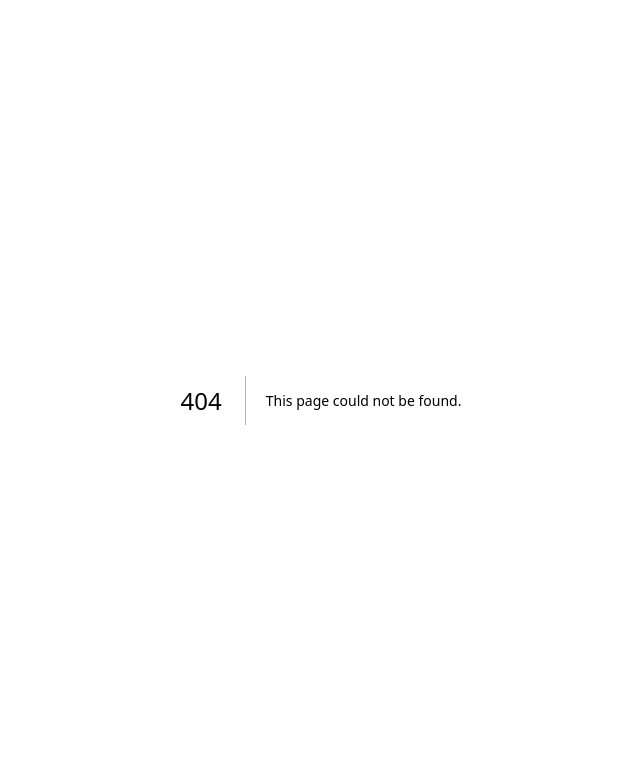
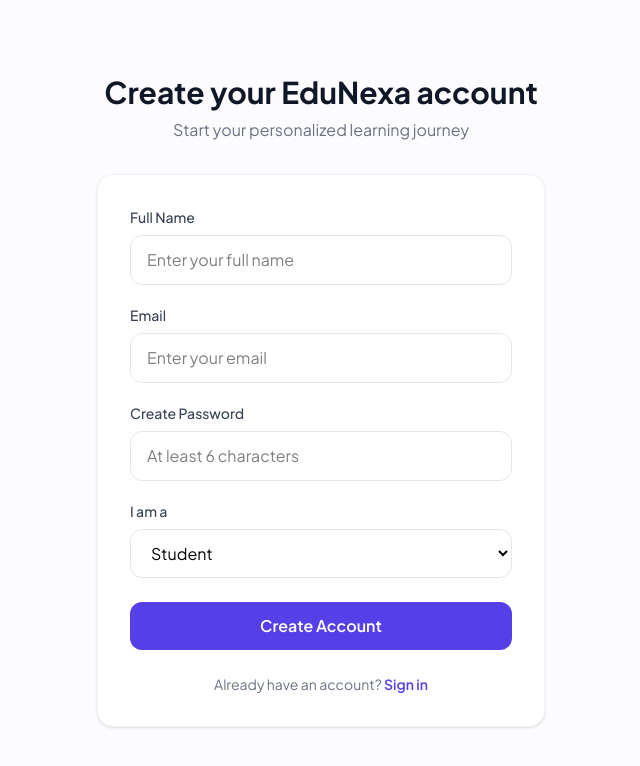
Before and after one commit to ujjwalgupta-01/EduNexa, a Next.js app in the folder edunexa/: page /create-account in a window 1280 px wide. Before the commit this address had no page. Shown: the top 766 px of the page, without its empty margins (319-959 px from the left). Built offline with nearby package versions, Linux system fonts and the light colour scheme.

Commit message:
add create-account page

```diff
--- /dev/null
+++ b/edunexa/app/api/auth/register/route.js
@@ -0,0 +1,74 @@
+import { Prisma } from "@/lib/prisma";
+import bcrypt from "bcryptjs";
+
+export async function POST(request) {
+  try {
+    const body = await request.json();
+
+    const { name, email, password, role } = body;
+
+    // Basic validation
+    if (!name || !email || !password) {
+      return Response.json(
+        { error: "All fields are required" },
+        { status: 400 }
+      );
+    }
+
+    if (password.length < 6) {
+      return Response.json(
+        { error: "Password must be at least 6 characters" },
+        { status: 400 }
+      );
+    }
+
+    const normalizedEmail = email.toLowerCase().trim();
+
+    // Check existing user
+    const existingUser = await prisma.user.findUnique({
+      where: {
+        email: normalizedEmail,
+      },
+    });
+
+    if (existingUser) {
+      return Response.json(
+        { error: "An account with this email already exists" },
+        { status: 409 }
+      );
+    }
+
+    // Hash password
+    const hashedPassword = await bcrypt.hash(password, 12);
+
+    // Create user
+    const user = await prisma.user.create({
+      data: {
+        name,
+        email: normalizedEmail,
+        password: hashedPassword,
+        role: role || "STUDENT",
+      },
+    });
+
+    return Response.json(
+      {
+        message: "Account created successfully",
+        user: {
+          id: user.id,
+          name: user.name,
+          email: user.email,
+          role: user.role,
+        },
+      },
+      { status: 201 }
+    );
+  } catch (error) {
+    console.error("REGISTER ERROR:", error);
+
+    return Response.json(
+      { error: "Something went wrong while creating the account" },
+      { status: 500 }
+    );
+  }
+}
--- a/edunexa/app/components/auth/LoginForm.js
+++ b/edunexa/app/components/auth/LoginForm.js
@@ -219,10 +219,10 @@
         Don't have an account?{" "}
 
         <Link
-          href={`/register?role=${role}`}
+          href={`/create-account?role=${role}`}
           className="font-bold text-indigo-600 hover:text-indigo-700"
         >
-          Create an account
+         Create an Account
         </Link>
 
       </p>
--- /dev/null
+++ b/edunexa/app/create-account/page.js
@@ -0,0 +1,179 @@
+"use client";
+
+import { useState } from "react";
+import { useRouter } from "next/navigation";
+import Link from "next/link";
+
+export default function CreateAccountPage() {
+  const router = useRouter();
+
+  const [form, setForm] = useState({
+    name: "",
+    email: "",
+    password: "",
+    role: "STUDENT",
+  });
+
+  const [loading, setLoading] = useState(false);
+  const [error, setError] = useState("");
+
+  function handleChange(e) {
+    const { name, value } = e.target;
+
+    setForm((prev) => ({
+      ...prev,
+      [name]: value,
+    }));
+  }
+
+  async function handleSubmit(e) {
+    e.preventDefault();
+
+    setError("");
+    setLoading(true);
+
+    try {
+      const response = await fetch("/api/auth/register", {
+        method: "POST",
+        headers: {
+          "Content-Type": "application/json",
+        },
+        body: JSON.stringify(form),
+      });
+
+      const data = await response.json();
+
+      if (!response.ok) {
+        setError(data.error || "Unable to create account");
+        return;
+      }
+
+      // Account successfully created
+      router.push(`/login?registered=true&role=${form.role.toLowerCase()}`);
+    } catch (error) {
+      console.error(error);
+      setError("Something went wrong. Please try again.");
+    } finally {
+      setLoading(false);
+    }
+  }
+
+  return (
+    <main className="min-h-screen bg-[#fcfcff] flex items-center justify-center px-6 py-12">
+      <div className="w-full max-w-md">
+
+        <div className="mb-8 text-center">
+          <h1 className="text-3xl font-bold text-gray-900">
+            Create your EduNexa account
+          </h1>
+
+          <p className="mt-2 text-gray-500">
+            Start your personalized learning journey
+          </p>
+        </div>
+
+        <form
+          onSubmit={handleSubmit}
+          className="rounded-2xl border border-gray-100 bg-white p-8 shadow-sm"
+        >
+
+          {/* Name */}
+          <div className="mb-5">
+            <label className="mb-2 block text-sm font-medium text-gray-700">
+              Full Name
+            </label>
+
+            <input
+              type="text"
+              name="name"
+              value={form.name}
+              onChange={handleChange}
+              placeholder="Enter your full name"
+              className="w-full rounded-xl border border-gray-200 px-4 py-3 outline-none focus:border-[#5540e8]"
+              required
+            />
+          </div>
+
+          {/* Email */}
+          <div className="mb-5">
+            <label className="mb-2 block text-sm font-medium text-gray-700">
+              Email
+            </label>
+
+            <input
+              type="email"
+              name="email"
+              value={form.email}
+              onChange={handleChange}
+              placeholder="Enter your email"
+              className="w-full rounded-xl border border-gray-200 px-4 py-3 outline-none focus:border-[#5540e8]"
+              required
+            />
+          </div>
+
+          {/* Password */}
+          <div className="mb-5">
+            <label className="mb-2 block text-sm font-medium text-gray-700">
+              Create Password
+            </label>
+
+            <input
+              type="password"
+              name="password"
+              value={form.password}
+              onChange={handleChange}
+              placeholder="At least 6 characters"
+              minLength={6}
+              className="w-full rounded-xl border border-gray-200 px-4 py-3 outline-none focus:border-[#5540e8]"
+              required
+            />
+          </div>
+
+          {/* Role */}
+          <div className="mb-6">
+            <label className="mb-2 block text-sm font-medium text-gray-700">
+              I am a
+            </label>
+
+            <select
+              name="role"
+              value={form.role}
+              onChange={handleChange}
+              className="w-full rounded-xl border border-gray-200 px-4 py-3 outline-none focus:border-[#5540e8]"
+            >
+              <option value="STUDENT">Student</option>
+              <option value="TEACHER">Teacher</option>
+              <option value="PARENT">Parent</option>
+            </select>
+          </div>
+
+          {/* Error */}
+          {error && (
+            <div className="mb-5 rounded-xl bg-red-50 px-4 py-3 text-sm text-red-600">
+              {error}
+            </div>
+          )}
+
+          {/* Create Account */}
+          <button
+            type="submit"
+            disabled={loading}
+            className="w-full rounded-xl bg-[#5540e8] py-3 font-semibold text-white transition hover:bg-[#4633d0] disabled:cursor-not-allowed disabled:opacity-60"
+          >
+            {loading ? "Creating account..." : "Create Account"}
+          </button>
+
+          <p className="mt-6 text-center text-sm text-gray-500">
+            Already have an account?{" "}
+            <Link
+              href="/login"
+              className="font-semibold text-[#5540e8] hover:underline"
+            >
+              Sign in
+            </Link>
+          </p>
+        </form>
+      </div>
+    </main>
+  );
+}
--- a/edunexa/package.json
+++ b/edunexa/package.json
@@ -12,6 +12,7 @@
     "@auth/prisma-adapter": "^2.11.3",
     "@prisma/adapter-pg": "^7.10.0",
     "@prisma/client": "^7.10.0",
+    "bcryptjs": "^3.0.3",
     "lucide": "^1.38.0",
     "lucide-react": "^1.38.0",
     "next": "16.3.2",
```
Also changed, not shown: 2 other files (tests, documents, lock files or other folders).
